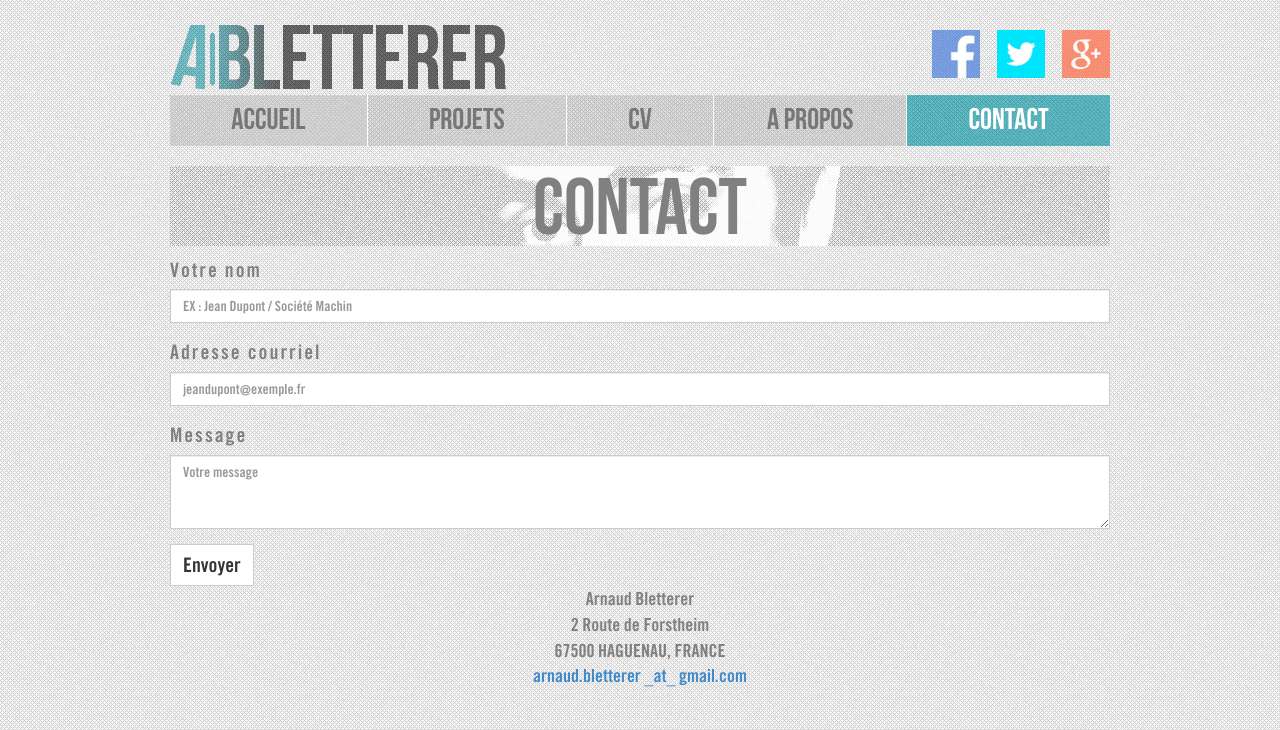
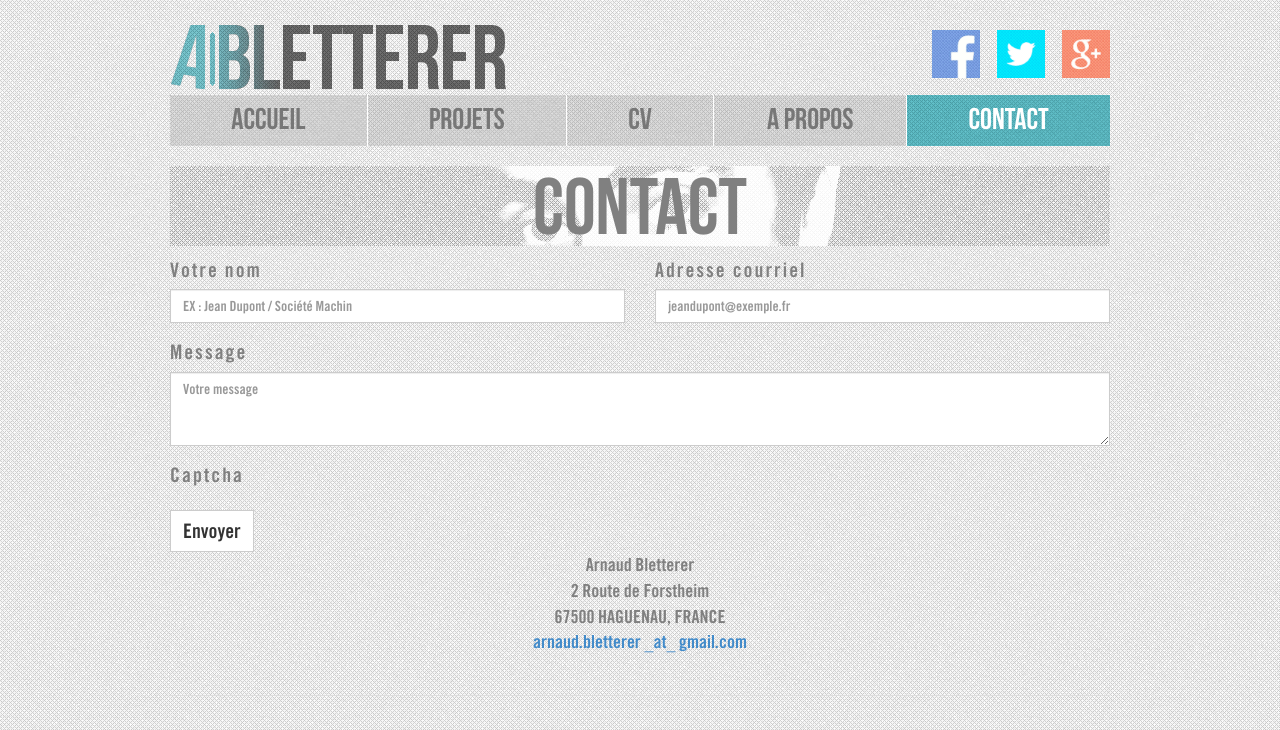
Before and after one commit to abletterer/Portfolio, a PHP site: page /contact.php in a window 1280 px wide. Shown: the top 730 px of the page. Run offline with PHP 8.4, Linux system fonts and the light colour scheme.

```diff
--- a/contact.php
+++ b/contact.php
@@ -5,32 +5,50 @@
 $erreurs = array();
 
 if(!empty($_POST)) {
+    //Si une demande de contact a été faite
+    $succes = true;
+
     if(!empty($_POST["nomContact"])) {
+        //Si le nom du contact a été renseigné
         $nomContact = htmlspecialchars($_POST["nomContact"]);
     }
     else {
         $succes = false;
-        $erreurs[] = "Veuillez renseigner votre nom";
+        $erreurs[] = "Veuillez renseigner votre nom!";
     }
 
     if(!empty($_POST["emailContact"])) {
+        //Si l'email du contact a été renseigné
         $emailContact = htmlspecialchars($_POST["emailContact"]);
     }
     else {
         $succes = false;
-        $erreurs[] = "Veuillez renseigner votre email";
+        $erreurs[] = "Veuillez renseigner votre email!";
     }
 
     if(!empty($_POST["messageContact"])) {
+        //Si le message du contact a été renseigné
         $messageContact = htmlspecialchars($_POST["messageContact"]);
     }
     else {
         $succes = false;
-        $erreurs[] = "Veuillez composer votre message";
+        $erreurs[] = "Veuillez composer votre message!";
     }
 
-    if(!empty($nomContact) && !empty($emailContact) && !empty($messageContact)) {
+    if(!empty($_POST["captchaContact"])) {
+        //Si le captcha du contact a été renseigné
 
+        /*
+        *   Vérification du captcha
+        */
+    }
+    else {
+        $succes = false;
+        $erreurs[]  = "Veuillez recopier le captcha que vous apercevez!";
+    }
+
+    if($succes) {
+        //Si les étapes précédentes se sont bien déroulées
         require_once("./identifiants.php");
 
         try {
@@ -76,17 +94,22 @@ if(isset($succes)) {
 ?>
 
     <form role="form" style="letter-spacing:2px; font-size:18px;" method="POST" action="<?php echo updateURL('./contact.php'); ?>">
-    <div class="form-group">
+    <div class="row">
+    <div class="form-group col-xs-6">
         <label for="nomContact">Votre nom</label>
         <input type="text" class="form-control" id="nomContact" name="nomContact" placeholder="EX : Jean Dupont / Société Machin">
     </div>
-    <div class="form-group">
+    <div class="form-group col-xs-6">
         <label for="emailContact">Adresse courriel</label>
         <input type="email" class="form-control" id="emailContact" name="emailContact" placeholder="jeandupont@exemple.fr">
+    </div>
     </div>
     <div class="form-group">
         <label for="messageContact">Message</label>
         <textarea class="form-control" rows="3" id="messageContact" name="messageContact" placeholder="Votre message"></textarea>
+    </div>
+    <div class="form-group">
+        <label for="captchaContact">Captcha</label>
     </div>
     <button type="submit" class="btn btn-default">Envoyer</button>
     </form>
```
Also changed, not shown: img/css3-logo-hover.png (added), img/css3-logo.png (added).
